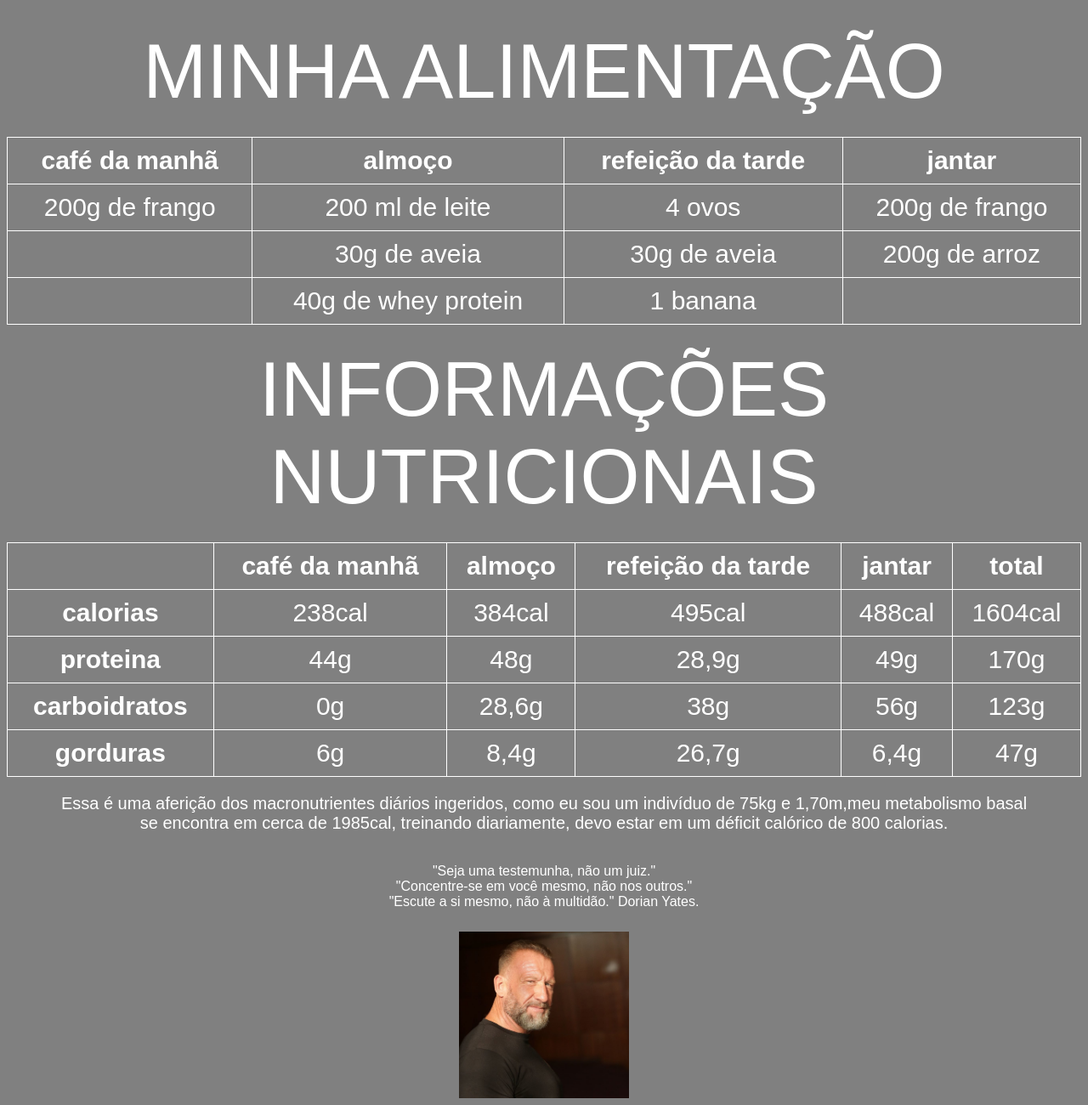
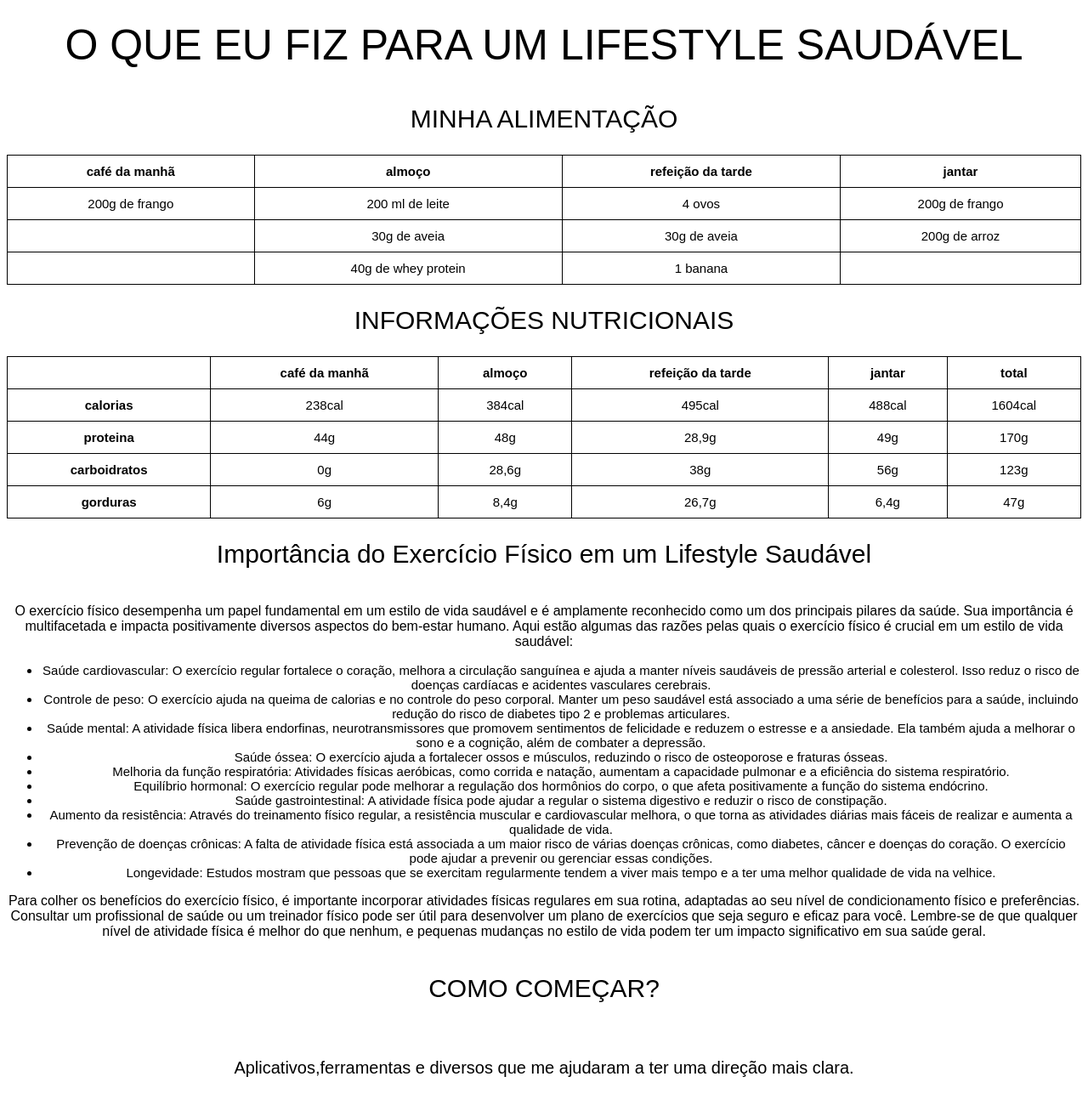
Before and after one commit to scottigui/mydiet, a plain HTML site: page index.html in a window 1280 px wide. Shown: the top 1300 px of the page at 85% size. Drawn offline with Linux system fonts and the light colour scheme.

Commit message:
Add files via upload

```diff
--- a/index.html
+++ b/index.html
@@ -6,6 +6,9 @@
         <link rel="stylesheet" href="styles.css">
     </head>
     <body class="content-body">
+        <header class="content-headera">
+            O QUE EU FIZ PARA UM LIFESTYLE SAUDÁVEL
+        </header>
         <header class="content-header">
             MINHA ALIMENTAÇÃO
         </header>
@@ -38,7 +41,7 @@
 
             </table>
 
-            <header class="content-header">
+            <header class="content-headerb">
                 INFORMAÇÕES NUTRICIONAIS
             </header>
 
@@ -86,12 +89,62 @@
 
 
             </table>
-            <p class="content-p">Essa é uma aferição dos macronutrientes diários ingeridos, como eu sou um indivíduo de 75kg
-                e 1,70m,meu metabolismo basal<br> se encontra em cerca de 1985cal, treinando diariamente,
-                devo estar em um déficit calórico de 800 calorias.
-            </p>
+            <div>
+
+                <header class="content-headerc">Importância do Exercício Físico em um Lifestyle Saudável</header>
+
+                <p>O exercício físico desempenha um papel fundamental em um estilo de vida saudável e é amplamente reconhecido como um dos principais pilares da saúde. Sua importância é multifacetada e impacta positivamente diversos aspectos do bem-estar humano. Aqui estão algumas das razões pelas quais o exercício físico é crucial em um estilo de vida saudável:</p>
+
+                <ul>
+                    <li class="content-li">Saúde cardiovascular: O exercício regular fortalece o coração, melhora a circulação sanguínea e ajuda a manter níveis saudáveis de pressão arterial e colesterol. Isso reduz o risco de doenças cardíacas e acidentes vasculares cerebrais.</li>
+
+                    <li class="content-li">Controle de peso: O exercício ajuda na queima de calorias e no controle do peso corporal. Manter um peso saudável está associado a uma série de benefícios para a saúde, incluindo redução do risco de diabetes tipo 2 e problemas articulares.</li>
+
+                    <li class="content-li">Saúde mental: A atividade física libera endorfinas, neurotransmissores que promovem sentimentos de felicidade e reduzem o estresse e a ansiedade. Ela também ajuda a melhorar o sono e a cognição, além de combater a depressão.</li>
+
+                    <li class="content-li">Saúde óssea: O exercício ajuda a fortalecer ossos e músculos, reduzindo o risco de osteoporose e fraturas ósseas.</li>
+
+                    <li class="content-li">Melhoria da função respiratória: Atividades físicas aeróbicas, como corrida e natação, aumentam a capacidade pulmonar e a eficiência do sistema respiratório.</li>
+
+                    <li class="content-li">Equilíbrio hormonal: O exercício regular pode melhorar a regulação dos hormônios do corpo, o que afeta positivamente a função do sistema endócrino.</li>
+
+                    <li class="content-li">Saúde gastrointestinal: A atividade física pode ajudar a regular o sistema digestivo e reduzir o risco de constipação.</li>
+
+                    <li class="content-li">Aumento da resistência: Através do treinamento físico regular, a resistência muscular e cardiovascular melhora, o que torna as atividades diárias mais fáceis de realizar e aumenta a qualidade de vida.</li>
+
+                    <li class="content-li">Prevenção de doenças crônicas: A falta de atividade física está associada a um maior risco de várias doenças crônicas, como diabetes, câncer e doenças do coração. O exercício pode ajudar a prevenir ou gerenciar essas condições.</li>
+
+                    <li class="content-li">Longevidade: Estudos mostram que pessoas que se exercitam regularmente tendem a viver mais tempo e a ter uma melhor qualidade de vida na velhice.</li>
+                </ul>
+
+                <p>Para colher os benefícios do exercício físico, é importante incorporar atividades físicas regulares em sua rotina, adaptadas ao seu nível de condicionamento físico e preferências. Consultar um profissional de saúde ou um treinador físico pode ser útil para desenvolver um plano de exercícios que seja seguro e eficaz para você. Lembre-se de que qualquer nível de atividade física é melhor do que nenhum, e pequenas mudanças no estilo de vida podem ter um impacto significativo em sua saúde geral.</p>
+
+
+
+            </div>
+
+            <header class="content-headerd">
+                COMO COMEÇAR?
+            </header>
+            <p class="content-p1"> Aplicativos,ferramentas e diversos que me ajudaram a ter uma direção mais clara. </p>
+
+            <div>
+                <img class="myfit" src=MyFitnessPal_Logo.png alt="myfitnesspal">
+                <h3>My Fitness Pal</h3>
+                <p>Aplicativo para fazer contagem de calorias e macronutrientes.</p>
+            </div>
+            <div>
+                <img class="gpt" src=download.png alt="chatgpt">
+                <h3>Chat GPT</h3>
+                <p>Ferramenta para montagem de treinos e dicas.</p>
+            </div>
+            <div>
+                <img class="twin" src=<iframe width="560" height="315" src="https://www.youtube.com/embed/tzjDdyREw3g?si=bHiBvY4WroG8aL19" title="YouTube video player" frameborder="0" allow="accelerometer; autoplay; clipboard-write; encrypted-media; gyroscope; picture-in-picture; web-share" allowfullscreen></iframe>
+                <h3>Leandro Twin</h3>
+                <p>Informações,treinos,com uma ótima didática.</p>
+            </div>
             <div class="content-frase">
-            <p >"Seja uma testemunha, não um juiz."<br>
+            <p class="content-p2">"Seja uma testemunha, não um juiz."<br>
                 "Concentre-se em você mesmo, não nos outros."<br>
                 "Escute a si mesmo, não à multidão." Dorian Yates. </p>
                 <img src="dorian.jpg" class="content-img">
--- a/styles.css
+++ b/styles.css
@@ -1,37 +1,37 @@
 .content-main {
     font-family: Arial, sans-serif;
 
-    color: white;
+    color: black;
     text-align: center;
 
 }
 .content-header {
     text-align: center;
     padding: 25px;
-    color: white;
+    color: black;
 
-    font-size: 90px;
+    font-size: 30px;
     font-family: Arial, sans-serif;
 }
 .content-table {
     margin: 0 auto;
     border-collapse: collapse;
     width: 100%;
-    font-size: 30px;
+    font-size: 20px;
 }
 
 .content-table th, .content-table td {
-    border: 1px solid white;
+    border: 1px solid black;
     padding: 10px;
-    font-size: 30px;
+    font-size: 15px;
 
 }
 .content-body {
-    background-color: gray
+    background-color: white
 }
 
 .content-p {
-    font-size: 20px;
+    font-size: 15px;
     text-align: center;
 }
 .content-frase {
@@ -44,3 +44,51 @@
     width: 200px;
     margin-top: 10px;
 }
+.content-headera {
+    display: flex;
+    flex-direction: column-reverse;
+    align-items: center;
+    background-color: white;
+    color: black;
+    text-align: center;
+    padding: 1rem 0;
+    font-size: 50px;
+    font-family: Arial, sans-serif;
+}
+.content-headerb {
+    text-align: center;
+    padding: 25px;
+    color: black;
+
+    font-size: 30px;
+    font-family: Arial, sans-serif;}
+
+.content-headerc {
+    text-align: center;
+    padding: 25px;
+    color: black;
+
+    font-size: 30px;
+    font-family: Arial, sans-serif;
+}
+
+.content-li {
+    font-size: 15px;
+}
+
+.content-headerd {
+    text-align: center;
+    padding: 25px;
+    color: black;
+
+    font-size: 30px;
+    font-family: Arial, sans-serif;
+}
+.content-p1 {
+    padding:20px;
+    font-size:20px;
+}
+.content-p2 {
+    font-family: Georgia, 'Times New Roman', Times, serif;
+    font-size: 25px;
+}
```
Also changed, not shown: MyFitnessPal_Logo.png (added), download.png (added).
